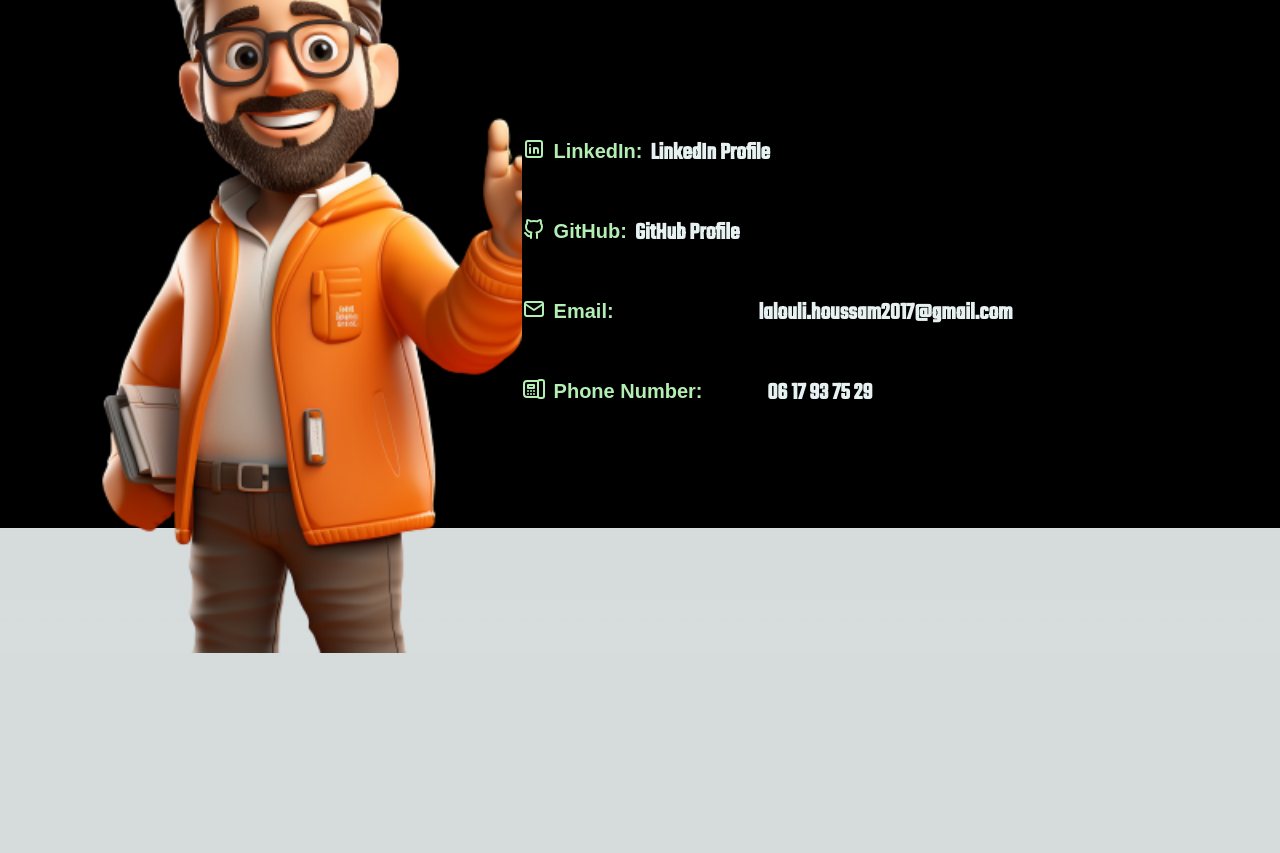
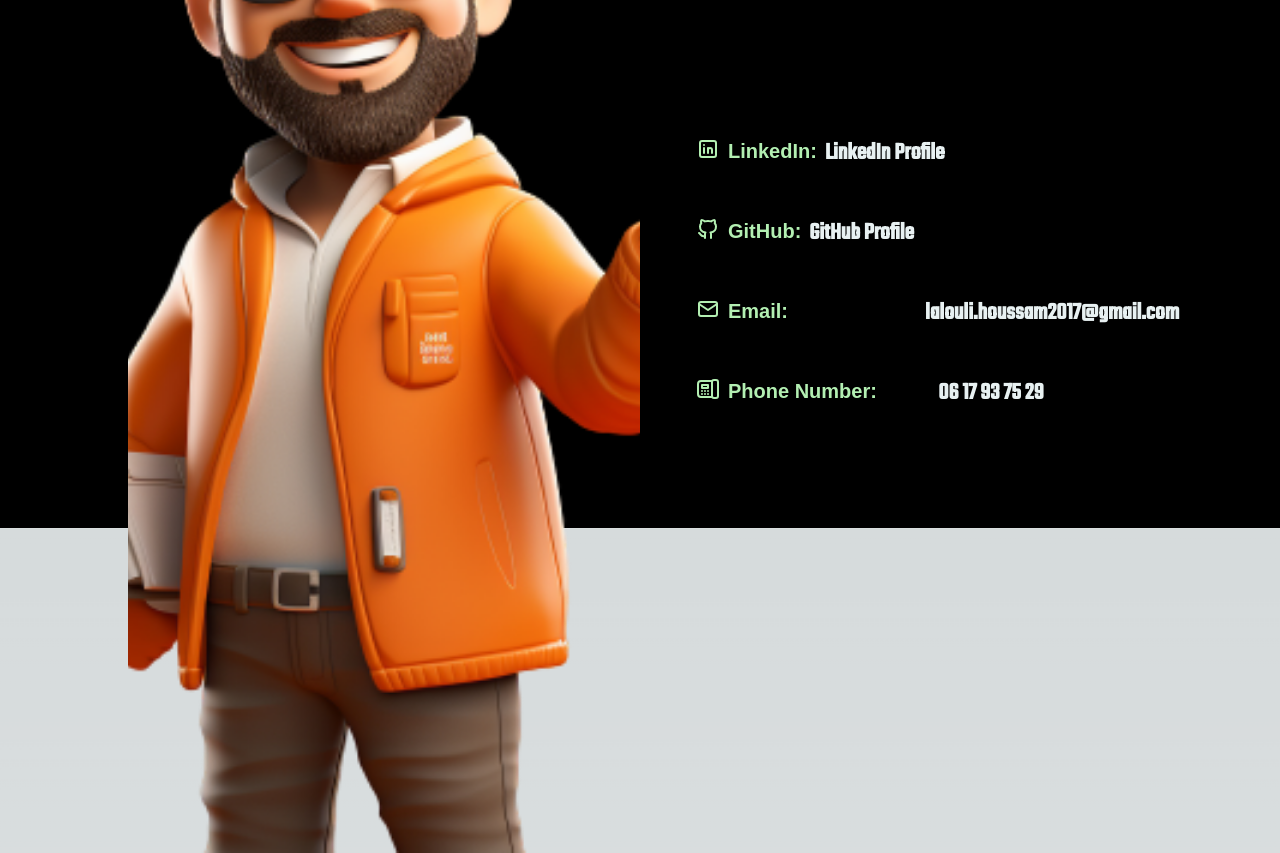
Before and after one commit to lalouli/Second_portFolio, a Next.js app: page / in a window 1280 px wide. Shown: the part 4600-5453 px from the top of the page. Before the commit the page ends 5253 px from the top, so only its background shows below. Built offline with nearby package versions, Linux system fonts and the light colour scheme; a web font is replaced by a local one.

Commit message:
fixed errors

```diff
--- a/src/components/Contact.tsx
+++ b/src/components/Contact.tsx
@@ -8,7 +8,7 @@ import { IconMail } from "@tabler/icons-react";
 import { IconDeviceLandlinePhone } from "@tabler/icons-react";
 const Contact = () => {
   return (
-    <div className="w-full h-screen flex flex-col gap-10">
+    <div className="w-full h-screen flex flex-col gap-10 ">
       <div className="h-[200px] w-full flex ">
         <motion.div
           animate={{ x: [10, 2000, 0] }}
@@ -22,11 +22,11 @@ const Contact = () => {
           </span>
         </motion.div>
       </div>
-      <div className="w-[80%] h-full flex justify-center items-center ">
-        <div className="flex flex-row  w-[80%] h-[80%]">
-          <div className="hidden lg:flex  justify-center items-center ">
+      <div className="w-full h-full flex justify-center items-center ">
+        <div className="flex flex-row  w-[80%] h-full ">
+          <div className="hidden lg:flex  justify-center items-center w-[50%] h-full">
             <motion.img
-              className="h-[800px] w-full  object-cover object-center"
+              className="h-[1200px] w-full  object-cover object-center"
               initial={{ opacity: 0, y: 25 }}
               whileInView={{ opacity: 1, y: 0 }}
               transition={{ duration: 1, delay: 1.9 }}
@@ -35,7 +35,7 @@ const Contact = () => {
             />
           </div>
           <>
-            <div className="mt-10 flex flex-col justify-center items-center space-y-12">
+            <div className="mt-10 flex flex-col justify-center items-center space-y-12  w-[50%]" >
               <motion.p
                 className="w-[400px]  text-xl flex flex-row font-skranji font-bold text-[#B3EFB2] gap-2"
                 initial={{ opacity: 0, y: 25 }}
@@ -47,21 +47,18 @@ const Contact = () => {
 
                 LinkedIn:{" "}
 
-                <motion.div
-                  initial={{ x: "100%" }}
+
+                  <motion.a
+                    href="https://www.linkedin.com/in/houssam-lalouli-56a40b215/"
+                    target="_blank"
+                    rel="noopener noreferrer"
+                    initial={{ x: "100%" }}
                   animate={{ x: 0 }}
                   transition={{ duration: 3 }}
                   className="text-2xl font-teko font-bold text-[#E8F1F2]  "
-                >
-                  <a
-                    href="https://www.linkedin.com/in/houssam-lalouli-56a40b215/"
-                    target="_blank"
-                    rel="noopener noreferrer"
-                    className="marquee"
                   >
                     LinkedIn Profile
-                  </a>
-                </motion.div>
+                  </motion.a>
               </motion.p>
               <motion.p
                 className="w-[400px] text-xl flex flex-row  font-skranji font-bold text-[#B3EFB2] gap-2"
@@ -71,21 +68,18 @@ const Contact = () => {
               >
                 <IconBrandGithub />
                 GitHub:{" "}
-                <motion.div
-                  initial={{ x: "100%" }}
-                  animate={{ x: 0 }}
-                  transition={{ duration: 3 }}
-                  className="marquee"
-                >
-                <a
+
+                <motion.a
                   href="https://github.com/lalouli"
                   target="_blank"
                   rel="noopener noreferrer"
                   className="text-2xl font-teko font-bold text-[#E8F1F2] "
+                  initial={{ x: "100%" }}
+                  animate={{ x: 0 }}
+                  transition={{ duration: 3 }}
                 >
                   GitHub Profile
-                </a>
-                </motion.div>
+                </motion.a>
               </motion.p>
               <motion.p
                 className="w-[400px] text-xl flex flex-row font-skranji font-bold text-[#B3EFB2] gap-2"
@@ -95,16 +89,13 @@ const Contact = () => {
               >
                 <IconMail />
                 Email:{" "}
-                <motion.div
-                  initial={{ x: "100%" }}
-                  animate={{ x: 0 }}
-                  transition={{ duration: 5, repeat: Infinity}}
-                  className="marquee"
-                >
-                <a className="text-2xl font-teko font-bold text-[#E8F1F2]">
+
+                <motion.a className="text-2xl font-teko font-bold text-[#E8F1F2]"
+                 initial={{ x: "100%" }}
+                 animate={{ x: 0 }}
+                 transition={{ duration: 5, repeat: Infinity}}>
                   lalouli.houssam2017@gmail.com
-                </a>
-                </motion.div>
+                </motion.a>
               </motion.p>
               <motion.p
                 className="w-[400px] text-xl flex flex-row font-skranji font-bold text-[#B3EFB2] gap-2"
@@ -114,16 +105,13 @@ const Contact = () => {
               >
                 <IconDeviceLandlinePhone />
                 Phone Number:{" "}
-                <motion.div
+
+                <motion.a className="text-2xl font-teko font-bold text-[#E8F1F2]"
                   initial={{ x: "100%" }}
                   animate={{ x: 0 }}
-                  transition={{ duration: 5, repeat: Infinity}}
-                  className="marquee"
-                >
-                <a className="text-2xl font-teko font-bold text-[#E8F1F2]">
+                  transition={{ duration: 5, repeat: Infinity}}>
                   06 17 93 75 29
-                </a>
-                </motion.div>
+                </motion.a>
               </motion.p>
             </div>
           </>
```
